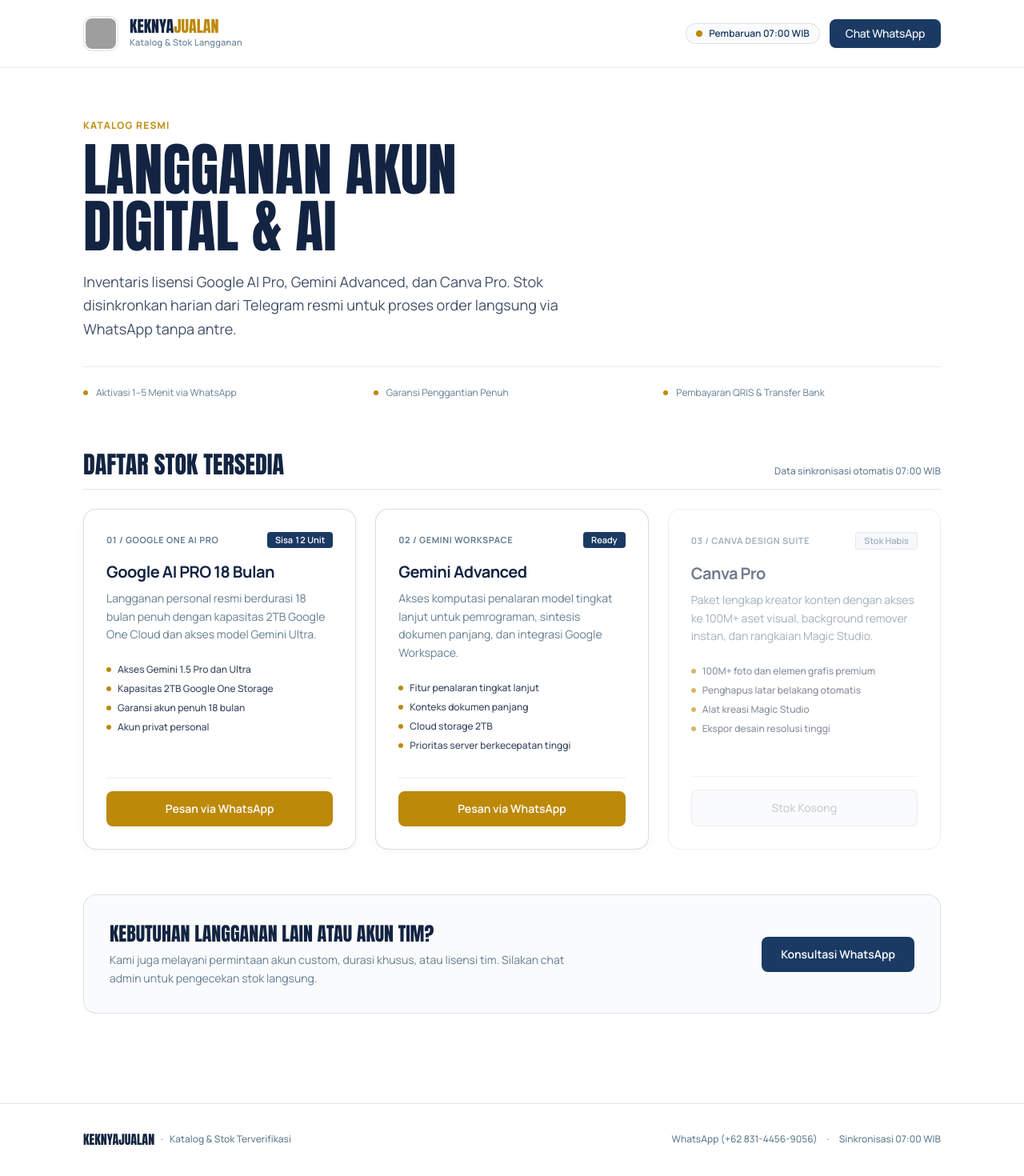
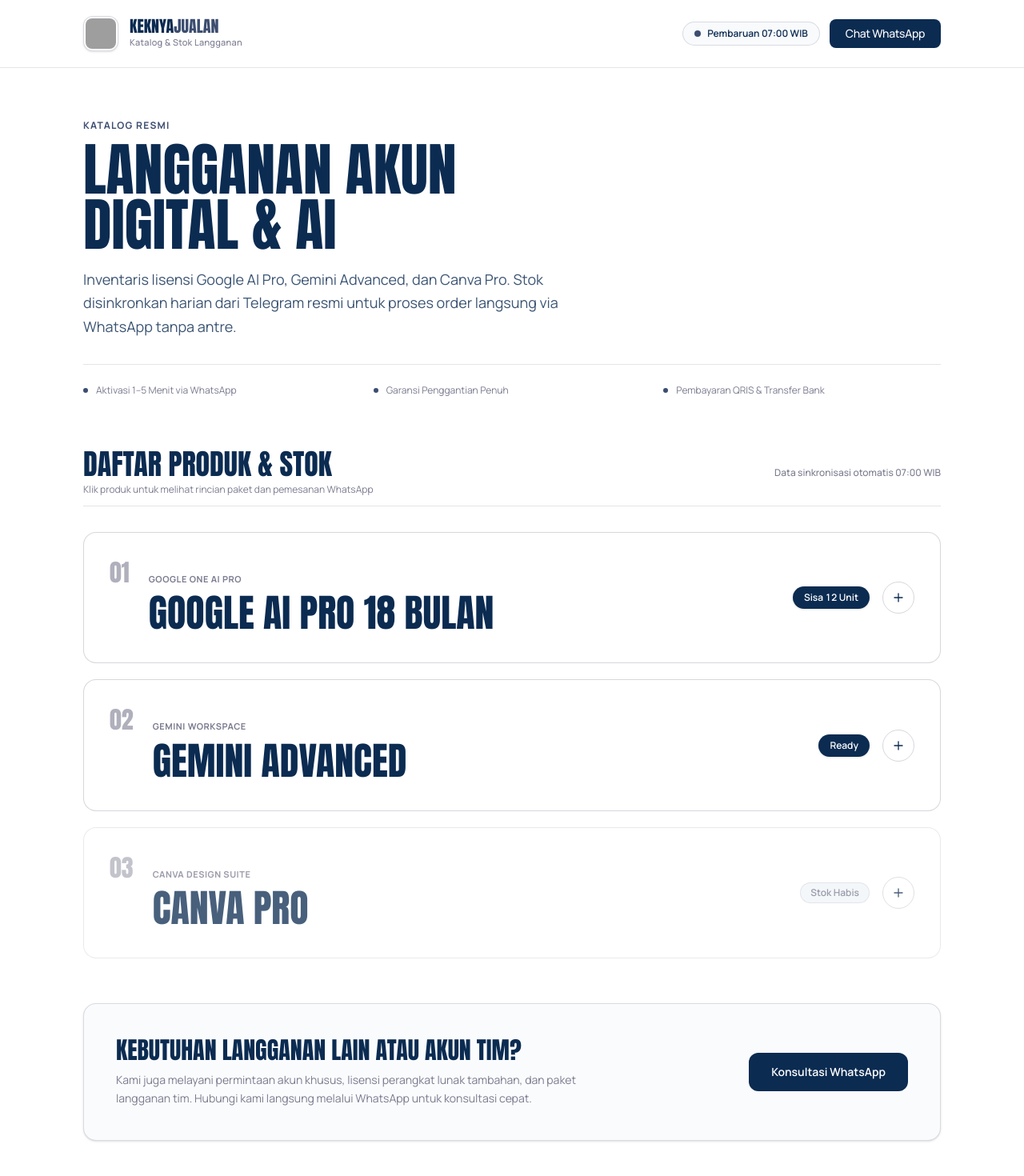
Before and after one commit to myhli/keknyajualan, a Next.js app: page / in a window 1280 px wide. Shown: the top 1470 px of the page at 80% size. Built offline with nearby package versions, Linux system fonts and the light colour scheme; grey boxes are pictures that could not be loaded.

Commit message:
feat: apply Dawn Church palette and vertical expandable product stack

```diff
--- a/app/globals.css
+++ b/app/globals.css
@@ -2,38 +2,38 @@
 
 :root {
   --white: #ffffff;
-  --royal-night: #1a3a63;
-  --deep-navy: #132442;
-  --foggy-blue: #637d92;
-  --starburst-gold: #bc8909;
-  --starburst-gold-hover: #a57706;
-  --lunar-beige: #e8d1b6;
+  --shadow-navy: #0b2b51;
+  --misty-indigo: #3c4d70;
+  --soft-graphite: #7a7b8f;
+  --slate-mauve: #807073;
+  --warm-wood: #c5a8a1;
+  --warm-wood-hover: #b5958d;
 }
 
 @theme inline {
-  --color-royal-night: #1a3a63;
-  --color-deep-navy: #132442;
-  --color-foggy-blue: #637d92;
-  --color-starburst-gold: #bc8909;
-  --color-starburst-gold-hover: #a57706;
-  --color-lunar-beige: #e8d1b6;
+  --color-shadow-navy: #0b2b51;
+  --color-misty-indigo: #3c4d70;
+  --color-soft-graphite: #7a7b8f;
+  --color-slate-mauve: #807073;
+  --color-warm-wood: #c5a8a1;
+  --color-warm-wood-hover: #b5958d;
   --font-display: var(--font-anton), Impact, sans-serif;
   --font-sans: var(--font-manrope), -apple-system, BlinkMacSystemFont, "Segoe UI", Roboto, sans-serif;
 }
 
 body {
   background-color: #ffffff;
-  color: #132442;
+  color: #0b2b51;
   font-family: var(--font-manrope), -apple-system, BlinkMacSystemFont, "Segoe UI", Roboto, sans-serif;
 }
 
 ::selection {
-  background-color: #bc8909;
-  color: #ffffff;
+  background-color: #c5a8a1;
+  color: #0b2b51;
 }
 
 ::-webkit-scrollbar {
-  width: 10px;
+  width: 8px;
 }
 
 ::-webkit-scrollbar-track {
@@ -41,9 +41,18 @@
 }
 
 ::-webkit-scrollbar-thumb {
-  background-color: #bc8909;
+  background-color: #7a7b8f;
+  border-radius: 4px;
 }
 
 ::-webkit-scrollbar-thumb:hover {
-  background-color: #a57706;
+  background-color: #3c4d70;
 }
+
+details summary::-webkit-details-marker {
+  display: none;
+}
+
+details > summary {
+  list-style: none;
+}
--- a/app/layout.tsx
+++ b/app/layout.tsx
@@ -32,7 +32,7 @@
   return (
     <html lang="id" className="scroll-smooth motion-reduce:scroll-auto">
       <body
-        className={`${anton.variable} ${manrope.variable} font-sans min-h-screen bg-white text-[#132442] antialiased selection:bg-[#bc8909] selection:text-white`}
+        className={`${anton.variable} ${manrope.variable} font-sans min-h-screen bg-white text-[#0b2b51] antialiased selection:bg-[#c5a8a1] selection:text-[#0b2b51]`}
       >
         {children}
       </body>
--- a/app/page.tsx
+++ b/app/page.tsx
@@ -88,21 +88,21 @@
   const stockEntries = Object.entries(stock);
 
   return (
-    <div className="min-h-screen bg-white text-[#132442] flex flex-col justify-between selection:bg-[#bc8909] selection:text-white">
+    <div className="min-h-screen bg-white text-[#0b2b51] flex flex-col justify-between selection:bg-[#c5a8a1] selection:text-[#0b2b51]">
       <a
         href="#catalog"
-        className="sr-only focus:not-sr-only focus:fixed focus:top-4 focus:left-4 focus:z-50 focus:px-4 focus:py-2 focus:bg-[#1a3a63] focus:text-white focus:rounded-lg focus:shadow-lg focus:outline-none focus:ring-2 focus:ring-[#bc8909]"
+        className="sr-only focus:not-sr-only focus:fixed focus:top-4 focus:left-4 focus:z-50 focus:px-4 focus:py-2 focus:bg-[#0b2b51] focus:text-white focus:rounded-lg focus:shadow-lg focus:outline-none focus:ring-2 focus:ring-[#c5a8a1]"
       >
         Lewati ke katalog produk
       </a>
 
-      <header className="w-full border-b border-[#637d92]/15 py-5">
+      <header className="w-full border-b border-[#7a7b8f]/20 py-5 bg-white sticky top-0 z-40">
         <div className="max-w-[1120px] mx-auto px-4 sm:px-6 flex items-center justify-between">
           <a
             href="#catalog"
-            className="inline-flex items-center gap-3.5 text-decoration-none group select-none rounded-lg focus-visible:outline-none focus-visible:ring-2 focus-visible:ring-[#bc8909] focus-visible:ring-offset-2"
+            className="inline-flex items-center gap-3.5 text-decoration-none group select-none rounded-lg focus-visible:outline-none focus-visible:ring-2 focus-visible:ring-[#3c4d70] focus-visible:ring-offset-2"
           >
-            <div className="w-11 h-11 rounded-xl bg-white border border-[#1a3a63]/15 overflow-hidden flex items-center justify-center p-0.5">
+            <div className="w-11 h-11 rounded-xl bg-white border border-[#3c4d70]/20 overflow-hidden flex items-center justify-center p-0.5 shadow-sm">
               <Image
                 src="/avatar.png"
                 alt="keknyaJualan Logo"
@@ -113,18 +113,18 @@
               />
             </div>
             <div className="flex flex-col">
-              <span className="font-display text-xl tracking-normal text-[#132442] leading-none uppercase">
-                keknya<span className="text-[#bc8909]">Jualan</span>
+              <span className="font-display text-xl tracking-normal text-[#0b2b51] leading-none uppercase">
+                keknya<span className="text-[#3c4d70]">Jualan</span>
               </span>
-              <span className="text-[11px] font-medium text-[#637d92] tracking-wide mt-0.5">
+              <span className="text-[11px] font-medium text-[#7a7b8f] tracking-wide mt-0.5">
                 Katalog &amp; Stok Langganan
               </span>
             </div>
           </a>
 
           <div className="flex items-center gap-3">
-            <div className="hidden sm:inline-flex items-center gap-2 px-3 py-1 rounded-full bg-[#fafbfc] border border-[#637d92]/20 text-xs font-semibold text-[#1a3a63]">
-              <span className="w-2 h-2 rounded-full bg-[#bc8909]"></span>
+            <div className="hidden sm:inline-flex items-center gap-2 px-3.5 py-1.5 rounded-full bg-[#f8fafc] border border-[#7a7b8f]/25 text-xs font-semibold text-[#0b2b51]">
+              <span className="w-2 h-2 rounded-full bg-[#3c4d70]"></span>
               <span>Pembaruan 07:00&nbsp;WIB</span>
             </div>
 
@@ -132,7 +132,7 @@
               href="https://wa.me/6283144569056"
               target="_blank"
               rel="noopener noreferrer"
-              className="inline-flex items-center justify-center bg-[#1a3a63] hover:bg-[#132442] text-white rounded-lg px-4 sm:px-5 py-2 font-medium text-xs sm:text-sm tracking-tight transition-[background-color] duration-150 focus-visible:outline-none focus-visible:ring-2 focus-visible:ring-[#1a3a63] focus-visible:ring-offset-2"
+              className="inline-flex items-center justify-center bg-[#0b2b51] hover:bg-[#3c4d70] text-white rounded-lg px-4 sm:px-5 py-2 font-medium text-xs sm:text-sm tracking-tight transition-[background-color] duration-150 focus-visible:outline-none focus-visible:ring-2 focus-visible:ring-[#0b2b51] focus-visible:ring-offset-2"
             >
               Chat WhatsApp
             </a>
@@ -143,49 +143,54 @@
       <main className="max-w-[1120px] w-full mx-auto px-4 sm:px-6 py-10 sm:py-16 flex-1 flex flex-col justify-start">
         <section className="mb-12 sm:mb-16">
           <div className="max-w-3xl">
-            <div className="text-xs font-bold uppercase tracking-widest text-[#bc8909] mb-3">
+            <div className="text-xs font-bold uppercase tracking-widest text-[#3c4d70] mb-3">
               KATALOG RESMI
             </div>
-            <h1 className="font-display text-4xl sm:text-6xl md:text-7xl uppercase tracking-normal leading-[0.98] text-[#132442] mb-5 text-balance">
+            <h1 className="font-display text-4xl sm:text-6xl md:text-7xl uppercase tracking-normal leading-[0.96] text-[#0b2b51] mb-5 text-balance">
               Langganan Akun Digital &amp; AI
             </h1>
-            <p className="text-base sm:text-lg text-[#132442]/80 leading-relaxed font-normal max-w-2xl">
+            <p className="text-base sm:text-lg text-[#0b2b51]/80 leading-relaxed font-normal max-w-2xl">
               Inventaris lisensi Google AI Pro, Gemini Advanced, dan Canva Pro.
               Stok disinkronkan harian dari Telegram resmi untuk proses order langsung via WhatsApp tanpa antre.
             </p>
           </div>
 
-          <div className="mt-8 pt-6 border-t border-[#637d92]/15 grid grid-cols-1 sm:grid-cols-3 gap-4 text-xs text-[#637d92]">
+          <div className="mt-8 pt-6 border-t border-[#7a7b8f]/20 grid grid-cols-1 sm:grid-cols-3 gap-4 text-xs text-[#7a7b8f]">
             <div className="flex items-center gap-2.5">
-              <span className="w-1.5 h-1.5 rounded-full bg-[#bc8909]"></span>
+              <span className="w-1.5 h-1.5 rounded-full bg-[#3c4d70]"></span>
               <span>Aktivasi 1–5&nbsp;Menit via WhatsApp</span>
             </div>
             <div className="flex items-center gap-2.5">
-              <span className="w-1.5 h-1.5 rounded-full bg-[#bc8909]"></span>
+              <span className="w-1.5 h-1.5 rounded-full bg-[#3c4d70]"></span>
               <span>Garansi Penggantian Penuh</span>
             </div>
             <div className="flex items-center gap-2.5">
-              <span className="w-1.5 h-1.5 rounded-full bg-[#bc8909]"></span>
+              <span className="w-1.5 h-1.5 rounded-full bg-[#3c4d70]"></span>
               <span>Pembayaran QRIS &amp; Transfer Bank</span>
             </div>
           </div>
         </section>
 
-        <section id="catalog" className="mb-14 scroll-mt-12">
-          <div className="flex flex-col sm:flex-row sm:items-baseline justify-between mb-6 pb-3 border-b border-[#637d92]/20 gap-2">
-            <h2 className="font-display text-2xl sm:text-3xl uppercase tracking-normal text-[#132442] text-balance">
-              Daftar Stok Tersedia
+        <section id="catalog" className="mb-14 scroll-mt-20">
+          <div className="flex flex-col sm:flex-row sm:items-baseline justify-between mb-8 pb-3 border-b border-[#7a7b8f]/20 gap-2">
+            <div>
+              <h2 className="font-display text-2xl sm:text-4xl uppercase tracking-normal text-[#0b2b51] text-balance">
+                Daftar Produk &amp; Stok
               </h2>
-            <p className="text-xs text-[#637d92] font-medium">
+              <p className="text-xs text-[#7a7b8f] mt-1">
+                Klik produk untuk melihat rincian paket dan pemesanan WhatsApp
+              </p>
+            </div>
+            <p className="text-xs text-[#7a7b8f] font-medium">
               Data sinkronisasi otomatis 07:00&nbsp;WIB
             </p>
           </div>
 
-          <div className="grid grid-cols-1 md:grid-cols-3 gap-6">
+          <div className="flex flex-col gap-5">
             {stockEntries.length === 0 ? (
-              <div className="col-span-full py-16 text-center bg-[#fafbfc] rounded-2xl border border-[#637d92]/20">
-                <p className="text-base font-semibold text-[#132442]">Katalog sedang diperbarui</p>
-                <p className="text-xs text-[#637d92] mt-1">Silakan hubungi WhatsApp admin untuk informasi stok terkini.</p>
+              <div className="py-16 text-center bg-[#fafbfc] rounded-2xl border border-[#7a7b8f]/20">
+                <p className="text-base font-semibold text-[#0b2b51]">Katalog sedang diperbarui</p>
+                <p className="text-xs text-[#7a7b8f] mt-1">Silakan hubungi WhatsApp admin untuk informasi stok terkini.</p>
               </div>
             ) : (
               stockEntries.map(([item, status]) => {
@@ -200,83 +205,122 @@
                 const waUrl = getOrderUrl(item);
 
                 return (
-                  <div
+                  <details
                     key={item}
-                    className={`bg-white rounded-2xl p-6 sm:p-7 border flex flex-col justify-between ${
+                    className={`group bg-white rounded-2xl border transition-[border-color,box-shadow] duration-200 overflow-hidden ${
                       isOut
-                        ? "border-[#637d92]/20 opacity-60"
-                        : "border-[#637d92]/25 shadow-[0_2px_12px_rgba(19,36,66,0.04)] hover:border-[#bc8909] transition-[border-color] duration-150"
+                        ? "border-[#7a7b8f]/20 opacity-75"
+                        : "border-[#7a7b8f]/30 hover:border-[#3c4d70] open:border-[#0b2b51] open:shadow-[0_8px_30px_rgba(11,43,81,0.06)]"
                     }`}
                   >
-                    <div>
-                      <div className="flex items-center justify-between gap-2 mb-4">
-                        <span className="text-[11px] font-bold text-[#637d92] uppercase tracking-wider">
-                          {details.code} / {details.category}
+                    <summary className="p-6 sm:p-8 cursor-pointer select-none list-none flex flex-col md:flex-row md:items-center justify-between gap-4 focus-visible:outline-none focus-visible:ring-2 focus-visible:ring-[#3c4d70] focus-visible:ring-offset-2">
+                      <div className="flex items-start md:items-baseline gap-4 sm:gap-6 flex-1 min-w-0">
+                        <span className="font-display text-2xl sm:text-3xl text-[#7a7b8f]/60 tracking-normal flex-shrink-0">
+                          {details.code}
                         </span>
 
+                        <div className="flex-1 min-w-0">
+                          <div className="text-[11px] font-bold text-[#7a7b8f] uppercase tracking-wider mb-1">
+                            {details.category}
+                          </div>
+                          <h3 className="font-display text-2xl sm:text-4xl md:text-5xl uppercase tracking-normal text-[#0b2b51] leading-tight group-hover:text-[#3c4d70] transition-colors break-words">
+                            {item}
+                          </h3>
+                        </div>
+                      </div>
+
+                      <div className="flex items-center justify-between md:justify-end gap-3.5 sm:gap-4 flex-shrink-0 pt-2 md:pt-0 border-t md:border-t-0 border-[#7a7b8f]/10">
                         {isOut ? (
-                          <span className="inline-flex items-center px-2.5 py-0.5 rounded text-[11px] font-semibold bg-[#f1f5f9] text-[#637d92] border border-[#637d92]/20">
+                          <span className="inline-flex items-center px-3 py-1 rounded-full text-xs font-semibold bg-[#f1f5f9] text-[#7a7b8f] border border-[#7a7b8f]/20">
                             Stok Habis
                           </span>
                         ) : (
-                          <span className="inline-flex items-center px-2.5 py-0.5 rounded text-[11px] font-semibold bg-[#1a3a63] text-white tabular-nums">
+                          <span className="inline-flex items-center px-3.5 py-1.5 rounded-full text-xs font-semibold bg-[#0b2b51] text-white tabular-nums shadow-sm">
                             {status.toLowerCase() === "ready" ? "Ready" : `Sisa ${status}\u00A0Unit`}
                           </span>
                         )}
+
+                        <span className="w-9 h-9 sm:w-10 sm:h-10 rounded-full border border-[#7a7b8f]/30 flex items-center justify-center text-[#0b2b51] group-open:rotate-45 group-open:bg-[#0b2b51] group-open:text-white group-open:border-[#0b2b51] transition-[transform,background-color,color,border-color] duration-200 flex-shrink-0">
+                          <svg aria-hidden="true" className="w-4 h-4" fill="none" viewBox="0 0 24 24" stroke="currentColor" strokeWidth={2}>
+                            <path strokeLinecap="round" strokeLinejoin="round" d="M12 4.5v15m7.5-7.5h-15" />
+                          </svg>
+                        </span>
                       </div>
+                    </summary>
 
-                      <h3 className="text-xl font-bold tracking-tight text-[#132442] mb-2 leading-snug text-balance">
-                        {item}
-                      </h3>
-
-                      <p className="text-xs sm:text-sm text-[#637d92] leading-relaxed mb-6">
+                    <div className="px-6 pb-6 sm:px-8 sm:pb-8 pt-3 border-t border-[#7a7b8f]/15 bg-[#fafbfc]/50">
+                      <div className="grid grid-cols-1 md:grid-cols-3 gap-6 pt-2">
+                        <div className="md:col-span-2">
+                          <div className="text-xs font-bold uppercase tracking-wider text-[#3c4d70] mb-2">
+                            Deskripsi Layanan
+                          </div>
+                          <p className="text-sm sm:text-base text-[#0b2b51]/85 leading-relaxed mb-6 font-normal">
                             {details.desc}
                           </p>
 
-                      <ul className="space-y-2 mb-8 text-xs text-[#132442]/85 font-medium">
+                          <div className="text-xs font-bold uppercase tracking-wider text-[#3c4d70] mb-3">
+                            Spesifikasi &amp; Keunggulan Akun
+                          </div>
+                          <ul className="grid grid-cols-1 sm:grid-cols-2 gap-2.5 text-xs sm:text-sm text-[#0b2b51]/90 font-medium">
                             {details.specs.map((spec) => (
-                          <li key={spec} className="flex items-baseline gap-2">
-                            <span className="w-1.5 h-1.5 rounded-full bg-[#bc8909] flex-shrink-0 self-center"></span>
+                              <li key={spec} className="flex items-center gap-2.5 bg-white p-3 rounded-xl border border-[#7a7b8f]/20">
+                                <span className="w-1.5 h-1.5 rounded-full bg-[#3c4d70] flex-shrink-0"></span>
                                 <span>{spec}</span>
                               </li>
                             ))}
                           </ul>
                         </div>
 
-                    <div className="pt-4 border-t border-[#637d92]/15">
+                        <div className="bg-white p-6 rounded-2xl border border-[#7a7b8f]/20 flex flex-col justify-between gap-6 shadow-sm">
+                          <div>
+                            <div className="text-xs font-bold uppercase tracking-wider text-[#7a7b8f] mb-1">
+                              Status Pemesanan
+                            </div>
+                            <div className="text-lg font-bold text-[#0b2b51] mb-2">
+                              {isOut ? "Stok Habis Sementara" : "Tersedia & Siap Kirim"}
+                            </div>
+                            <p className="text-xs text-[#7a7b8f] leading-relaxed">
+                              Proses verifikasi dan aktivasi dilakukan langsung oleh admin setelah transfer pembayaran terkonfirmasi.
+                            </p>
+                          </div>
+
+                          <div>
                             {isOut ? (
                               <div
                                 role="status"
                                 aria-label={`${item} stok kosong`}
-                          className="w-full text-center py-3 px-4 rounded-lg bg-[#f8fafc] text-[#637d92]/60 border border-[#637d92]/20 font-medium text-sm cursor-not-allowed select-none"
+                                className="w-full text-center py-3.5 px-4 rounded-xl bg-[#f8fafc] text-[#7a7b8f]/60 border border-[#7a7b8f]/20 font-medium text-sm cursor-not-allowed select-none"
                               >
-                          Stok Kosong
+                                Stok Sedang Kosong
                               </div>
                             ) : (
                               <a
                                 href={waUrl}
                                 target="_blank"
                                 rel="noopener noreferrer"
-                          className="w-full inline-flex items-center justify-center bg-[#bc8909] hover:bg-[#a57706] text-white font-semibold text-sm px-5 py-3 rounded-lg transition-[background-color] duration-150 focus-visible:outline-none focus-visible:ring-2 focus-visible:ring-[#bc8909] focus-visible:ring-offset-2"
+                                className="w-full inline-flex items-center justify-center bg-[#0b2b51] hover:bg-[#3c4d70] text-white font-semibold text-sm px-6 py-3.5 rounded-xl shadow-[0_4px_16px_rgba(11,43,81,0.15)] transition-[background-color] duration-150 focus-visible:outline-none focus-visible:ring-2 focus-visible:ring-[#3c4d70] focus-visible:ring-offset-2"
                               >
-                          Pesan via WhatsApp
+                                Pesan Sekarang via WhatsApp
                               </a>
                             )}
                           </div>
                         </div>
+                      </div>
+                    </div>
+                  </details>
                 );
               })
             )}
           </div>
         </section>
 
-        <section className="bg-[#fafbfc] rounded-2xl p-6 sm:p-8 border border-[#637d92]/20 flex flex-col sm:flex-row items-start sm:items-center justify-between gap-5">
+        <section className="bg-[#fafbfc] rounded-2xl p-6 sm:p-10 border border-[#7a7b8f]/25 flex flex-col sm:flex-row items-start sm:items-center justify-between gap-6 shadow-sm">
           <div className="max-w-xl">
-            <h3 className="font-display text-xl sm:text-2xl uppercase tracking-normal text-[#132442] mb-1.5 text-balance">
+            <h3 className="font-display text-2xl sm:text-3xl uppercase tracking-normal text-[#0b2b51] mb-2 text-balance">
               Kebutuhan Langganan Lain atau Akun Tim?
             </h3>
-            <p className="text-xs sm:text-sm text-[#637d92] leading-relaxed font-normal">
-              Kami juga melayani permintaan akun custom, durasi khusus, atau lisensi tim. Silakan chat admin untuk pengecekan stok langsung.
+            <p className="text-xs sm:text-sm text-[#7a7b8f] leading-relaxed font-normal">
+              Kami juga melayani permintaan akun khusus, lisensi perangkat lunak tambahan, dan paket langganan tim. Hubungi kami langsung melalui WhatsApp untuk konsultasi cepat.
             </p>
           </div>
 
@@ -284,17 +328,17 @@
             href="https://wa.me/6283144569056?text=Halo%20Admin%20keknyaJualan%2C%20saya%20ingin%20tanya-tanya%20seputar%20produk%20digital"
             target="_blank"
             rel="noopener noreferrer"
-            className="inline-flex items-center justify-center bg-[#1a3a63] hover:bg-[#132442] text-white font-semibold text-xs sm:text-sm px-6 py-3 rounded-lg transition-[background-color] duration-150 flex-shrink-0 focus-visible:outline-none focus-visible:ring-2 focus-visible:ring-[#1a3a63] focus-visible:ring-offset-2"
+            className="inline-flex items-center justify-center bg-[#0b2b51] hover:bg-[#3c4d70] text-white font-semibold text-xs sm:text-sm px-7 py-3.5 rounded-xl transition-[background-color] duration-150 flex-shrink-0 focus-visible:outline-none focus-visible:ring-2 focus-visible:ring-[#0b2b51] focus-visible:ring-offset-2"
           >
             Konsultasi WhatsApp
           </a>
         </section>
       </main>
 
-      <footer className="w-full py-8 border-t border-[#637d92]/20 mt-12 bg-white">
-        <div className="max-w-[1120px] mx-auto px-4 sm:px-6 flex flex-col sm:flex-row items-center justify-between gap-3 text-xs text-[#637d92] font-medium">
+      <footer className="w-full py-8 border-t border-[#7a7b8f]/20 mt-12 bg-white">
+        <div className="max-w-[1120px] mx-auto px-4 sm:px-6 flex flex-col sm:flex-row items-center justify-between gap-3 text-xs text-[#7a7b8f] font-medium">
           <div className="flex items-center gap-2">
-            <span className="font-display text-base uppercase tracking-normal text-[#132442]">keknyaJualan</span>
+            <span className="font-display text-base uppercase tracking-normal text-[#0b2b51]">keknyaJualan</span>
             <span>·</span>
             <span>Katalog &amp; Stok Terverifikasi</span>
           </div>
@@ -304,7 +348,7 @@
               href="https://wa.me/6283144569056"
               target="_blank"
               rel="noopener noreferrer"
-              className="hover:text-[#bc8909] transition-colors rounded-sm focus-visible:outline-none focus-visible:ring-2 focus-visible:ring-[#bc8909]"
+              className="hover:text-[#0b2b51] transition-colors rounded-sm focus-visible:outline-none focus-visible:ring-2 focus-visible:ring-[#3c4d70]"
             >
               WhatsApp (+62 831-4456-9056)
             </a>
```
Also changed, not shown: 1 other file (tests, documents, lock files or other folders). Lines whose indentation alone changed are shown as unchanged.
